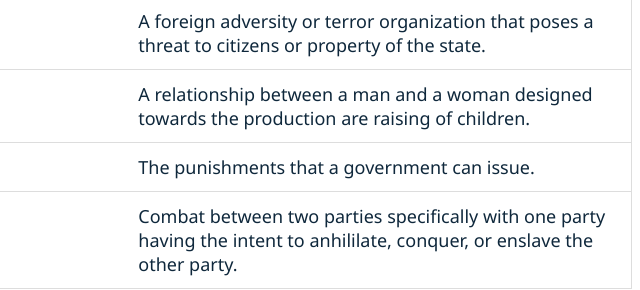
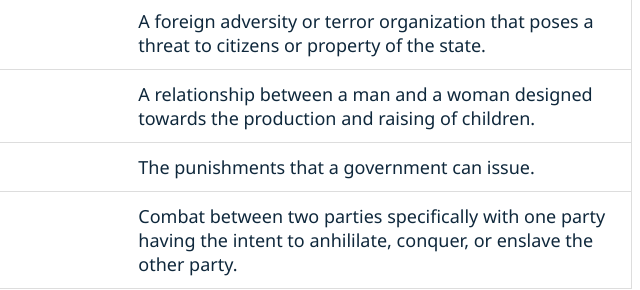
Before and after one commit to johnfishersdictionary/johnfishersdictionary.github.io, a plain HTML site: page dictionary.html in a window 1280 px wide. Shown: the part 323-613 px from the top of the page, 640-1280 px from the left. Drawn offline with Linux system fonts and the light colour scheme.

Commit message:
Update dictionary.html

```diff
--- a/dictionary.html
+++ b/dictionary.html
@@ -35,7 +35,7 @@
   </tr>
   <tr>
     <td>Marriage</td>
-    <td>A relationship between a man and a woman designed towards the production are raising of children.</td>
+    <td>A relationship between a man and a woman designed towards the production and raising of children.</td>
   </tr>
   <tr>
     <td>Penal Code</td>
```
